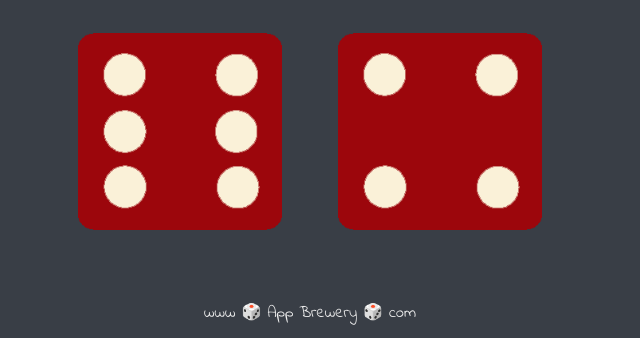
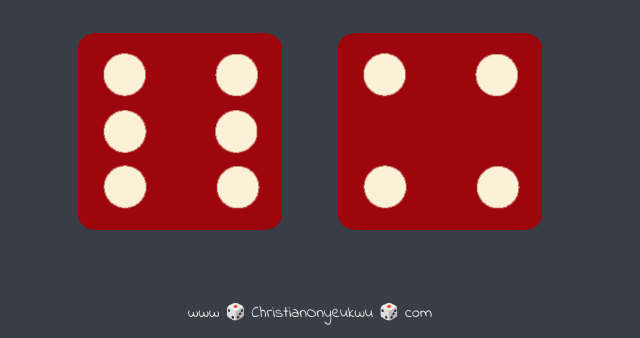
Before and after one commit to christianRibig5/dice-challenge, a plain HTML site: page index.html in a window 1280 px wide. Shown: the part 462-800 px from the top of the page, without its empty margins (330-970 px from the left). Drawn offline with Linux system fonts and the light colour scheme.

Commit message:
changed file

```diff
--- a/dicee.html
+++ b/index.html
@@ -23,7 +23,7 @@
     </div>
   </div>
 
-  <footer>www 🎲 App Brewery 🎲 com</footer>
+  <footer>www 🎲 ChristianOnyeukwu 🎲 com</footer>
   <script src="./dice.js" charset="utf-8"></script>
 </body>
 
```
